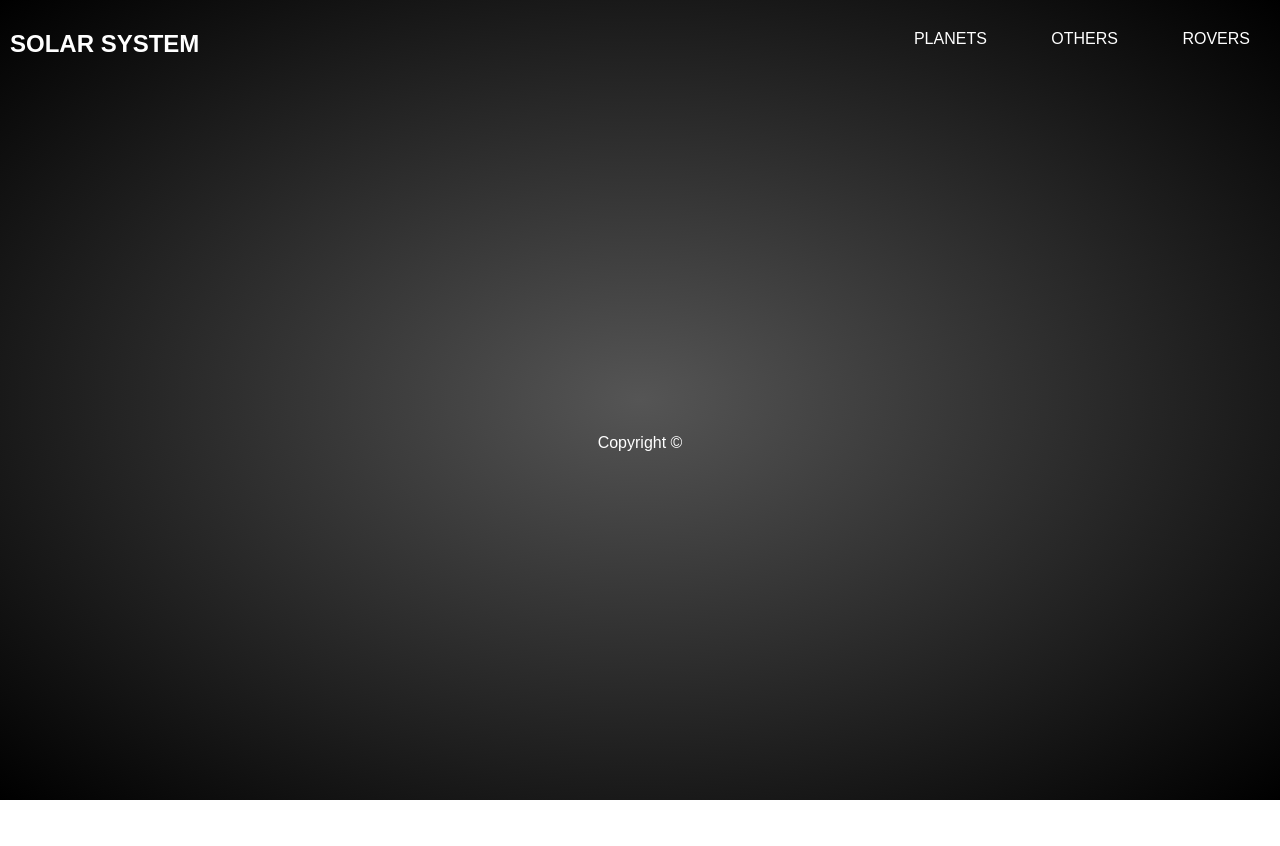
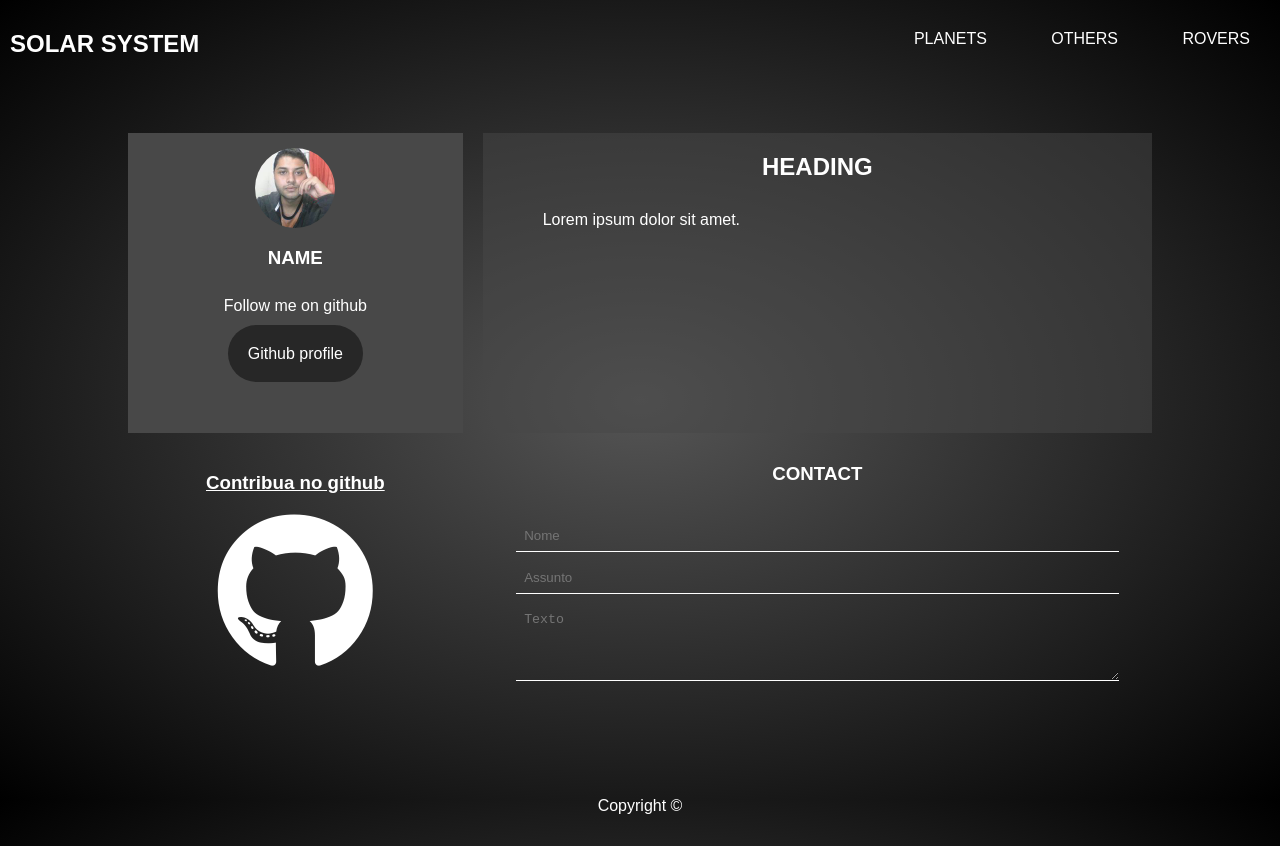
Before and after one commit to Paulo-Rodrigues/solar_system, a website: page src/pages/about.html in a window 1280 px wide. Before the commit the page ends 800 px from the top, so only its background shows below. Drawn offline with Linux system fonts and the light colour scheme.

Commit message:
about page styles

```diff
--- a/src/pages/about.html
+++ b/src/pages/about.html
@@ -8,6 +8,7 @@
     <link rel="shortcut icon" href="../images/icons/favicon.ico" />
     <link rel="stylesheet" href="../css/styles.css">
     <link rel="manifest" href="../../manifest.json">
+    <link rel="stylesheet" href="https://use.fontawesome.com/releases/v5.0.13/css/all.css" integrity="sha384-DNOHZ68U8hZfKXOrtjWvjxusGo9WQnrNx2sqG0tfsghAvtVlRW3tvkXWZh58N9jp" crossorigin="anonymous">
 </head>
 <body id="home">
     <header id="home-header">
@@ -21,8 +22,32 @@
         </nav>
     </header>
 
+    <main class="about-container about-grid">
+        <section class="about-author about-card">
+            <img src="../images/icons/profile-img.jpg" alt="avatar">
+            <h3>Name</h3>
+            <p>Follow me on github</p>
+            <p> <a href="#">Github profile</a> </p>
+        </section>
+        <section class="about-info">
+            <h1>heading</h1>
+            <p>Lorem ipsum dolor sit amet.</p>
+        </section>
+        <section class="about-contrib">
+            <h3><a href="#">Contribua no github</a></h3>
+            <a href="#"><i class="fab fa-github fa-10x"></i></a>
+        </section>
+        <section class="about-contact">
+            <h3>Contact</h3>
+            <form action="#">
+                <input type="text" placeholder="Nome">
+                <input type="text" placeholder="Assunto">
+                <textarea rows="4" placeholder="Texto"></textarea>
+            </form>
+        </section>
+    </main>
 
-    <footer>
+    <footer class="about-footer">
         <p>Copyright &COPY;</p>
     </footer>
 
--- /dev/null
+++ b/src/sass/about/_all.scss
@@ -0,0 +1,5 @@
+@import "about-grid";
+@import "about-card";
+@import "contrib";
+@import "about-contact";
+@import "about-info";
--- /dev/null
+++ b/src/sass/about/about-card.scss
@@ -0,0 +1,36 @@
+.about-card{
+    display: flex;
+    flex-direction: column;
+    background-color: #484848;
+    align-items: center;
+
+    & img{
+        height: 80px;
+        width: 80px;
+        margin-top: 15px;
+        border-radius: 50%;
+    }
+
+    & h3{
+        text-transform: uppercase;
+    }
+
+    & p{
+        margin: 0;
+        margin-bottom: 10px;
+        padding: 10px;
+
+        & a{
+            color: #fff;
+            padding: 20px;
+            border-radius: 35px;
+            text-decoration: none;
+            background-color: #272727;
+
+            &:hover{
+                text-decoration: underline;
+            }
+        }
+    }
+
+}
--- /dev/null
+++ b/src/sass/about/about-contact.scss
@@ -0,0 +1,31 @@
+.about-contact{
+    display: flex;
+    flex-direction: column;
+    align-items: center;
+
+    & h3{
+        margin: 10px;
+        text-transform: uppercase;
+    }
+
+    & form{
+        display: flex;
+        flex-direction: column;
+        margin-top: 20px;
+        width: 90%;
+        & input, textarea{
+            display: block;
+            padding: 8px;
+            margin: 5px 0;
+            background-color: transparent;
+            border: none;
+            border-bottom: 1px solid #fff;
+
+            &:focus{
+                border: none;
+                border-bottom: 1px solid #fff;
+                outline: none;
+            }
+        }
+    }
+}
--- /dev/null
+++ b/src/sass/about/about-grid.scss
@@ -0,0 +1,9 @@
+.about-container{
+    margin: 10px 10%;
+}
+.about-grid{
+    display: grid;
+    grid-gap: 20px;
+    grid-template-columns: 1fr 2fr;
+    grid-template-rows: repeat(2,1fr);
+}
--- /dev/null
+++ b/src/sass/about/about-info.scss
@@ -0,0 +1,14 @@
+.about-info{
+    background-color: rgba(72, 72, 72, 0.507);
+
+    & h1{
+        text-transform: uppercase;
+        text-align: center;
+    }
+
+    & p{
+        padding: 10px;
+        text-align: justify;
+        margin: 0 50px;
+    }
+}
--- /dev/null
+++ b/src/sass/about/contrib.scss
@@ -0,0 +1,16 @@
+.about-contrib{
+    display: flex;
+    flex-direction: column;
+    align-items: center;
+
+    & h3{
+        text-align: center;
+    }
+
+    & a{
+        color: #fff;
+        &:hover{
+            text-decoration: line-through;
+        }
+    }
+}
--- a/src/sass/sky/sky-grid.scss
+++ b/src/sass/sky/sky-grid.scss
@@ -1,35 +1,22 @@
+.sky-container{
+    margin: 50px 10%;
+}
 .sky-grid{
     display: grid;
-    grid-gap: 0px;
-    grid-template-columns: repeat(4,1fr);
-    grid-template-rows: repeat(4,1fr) 50px;
-    height: 100vh;
-    text-align: center;
+    grid-gap: 2rem;
+    grid-template-columns: repeat(4, 1fr);
+    grid-template-rows: repeat(4,1fr);
+    height: 100%;
 }
 
-.sky-north{
-    grid-column: 1 / 5;
+.sky{
+    background-color: #000;
+
+    &-1{
+        grid-column: 1/2;
+    }
+    &-earth{
+        grid-column: 2/4;
+        grid-row: 2/4;
+    }
 }
-
-.sky-west{
-    grid-row: 2 / 4;
-}
-
-.sky-east{
-    grid-column: 4 / 5;
-    grid-row: 2 / 4;
-}
-
-.sky-south{
-    grid-column: 1 / 5;
-    grid-row: 4 / 5;
-}
-
-.sky-earth{
-    grid-column: 2 / 4;
-    grid-row: 2 / 4;
-}
-
-.sky-footer{
-    grid-row: 4 /5;
-}
--- a/src/sass/solar_system.scss
+++ b/src/sass/solar_system.scss
@@ -4,3 +4,4 @@
 @import "home/_all";
 @import "planets/_all";
 @import "sky/_all";
+@import "about/_all";
```
Also changed, not shown: src/pages/others.html (+17 -12 lines), src/css/styles.css, src/images/icons/profile-img.jpg (added), 1 other file.
